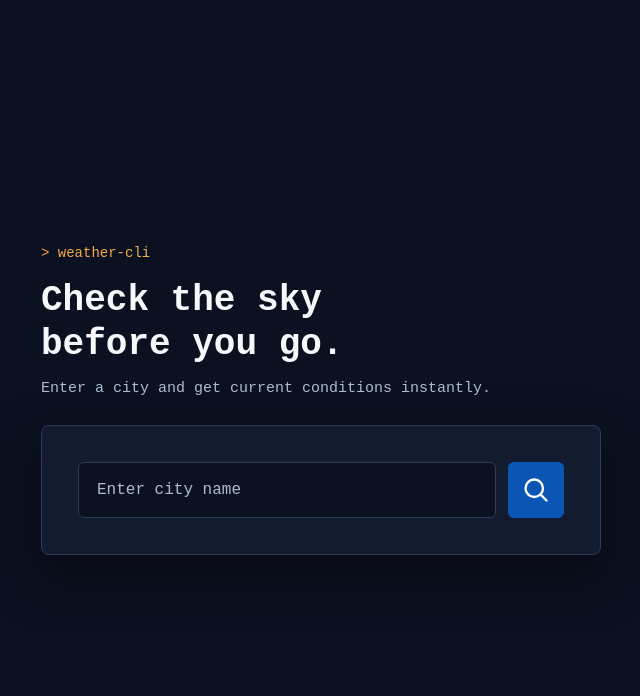
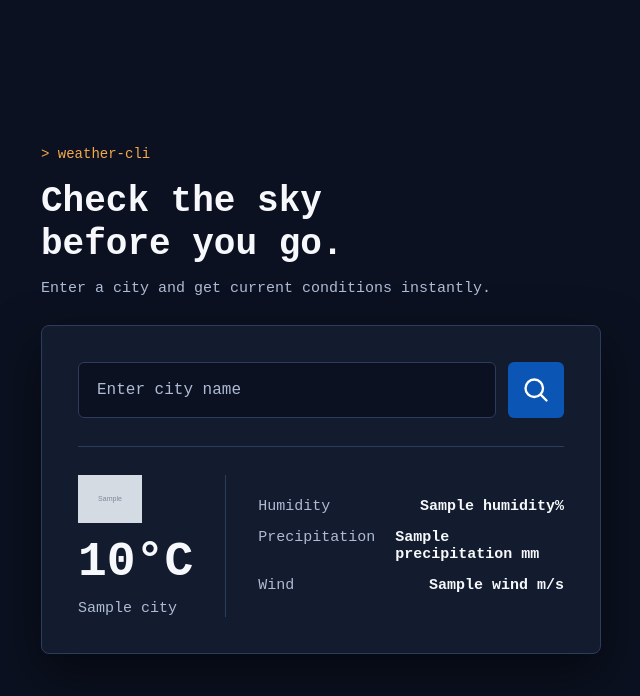
Before and after one commit to BenNguyen0204/WeatherApp, a Flask app: template templates/index.html in a window 1280 px wide. Shown: the top 696 px of the page, without its empty margins (319-959 px from the left). Run offline with Flask 3, Linux system fonts and the light colour scheme; the template is opened without the code that fills it: most values are stand-ins (such as "Sample title", 1, 10 or a date in 2020); grey boxes marked "Sample" are stand-in pictures.

Commit message:
Version 2

```diff
--- a/backend/app.py
+++ b/backend/app.py
@@ -19,6 +19,7 @@ def index():
         location = request.form.get("location", "").strip()
         if not location:
             return render_template("index.html", error="Enter a city name.")
+
         try:
             data = get_weather(location)
         except CityNotFoundError:
@@ -38,8 +39,7 @@ def index():
             "icon_url": get_icon_url(data),
         }
 
-        return render_template("weather.html", weather=weather_info)
-
+        return render_template("index.html", weather=weather_info)
 
 if __name__ == "__main__":
     app.run(host="0.0.0.0", debug=True)
--- a/static/style.css
+++ b/static/style.css
@@ -115,12 +115,9 @@ body {
 .weather {
     display: flex;
     gap: 32px;
-    width: 100%;
-    border-radius: 8px;
-    background: var(--panel);
-    border: 1px solid var(--panel-edge);
-    padding: 36px;
-    box-shadow: 0 20px 50px rgba(0, 0, 0, 0.5);
+    margin-top: 28px;
+    padding-top: 28px;
+    border-top: 1px solid var(--panel-edge);
 }
 
 .overview {
@@ -168,18 +165,3 @@ body {
     color: var(--text);
     font-weight: 700;
 }
-
-.back {
-    margin-top: 20px;
-    text-align: center;
-}
-
-.back a {
-    font-size: 14px;
-    color: var(--accent);
-    text-decoration: none;
-}
-
-.back a:hover {
-    text-decoration: underline;
-}
--- a/templates/index.html
+++ b/templates/index.html
@@ -8,9 +8,29 @@
 
     <div class="search">
         <form method="POST" action="{{ url_for('index') }}">
-            <input type="text" name="location" placeholder="Enter city name" spellcheck="false">
+            <input type="text" name="location" placeholder="Enter city name" spellcheck="false" value="{{ request.form.get('location', '') }}">
             <input type="image" src="{{ url_for('static', filename='img/search.svg') }}" alt="Search">
         </form>
+
+        {% if error %}
+        <p class="error">{{ error }}</p>
+        {% endif %}
+
+        {% if weather %}
+        <div class="weather">
+            <div class="overview">
+                <img src="{{ weather.icon_url }}" class="weather-icon" alt="{{ weather.description }}">
+                <h1 class="temp">{{ weather.temp }}&deg;C</h1>
+                <h2 class="city">{{ weather.city }}</h2>
+            </div>
+
+            <div class="details">
+                <p class="humidity" data-value="{{ weather.humidity }}%">Humidity</p>
+                <p class="precipitation" data-value="{{ weather.precipitation }} mm">Precipitation</p>
+                <p class="wind" data-value="{{ weather.wind }} m/s">Wind</p>
+            </div>
+        </div>
+        {% endif %}
     </div>
 </div>
 {% endblock %}
```
Also changed, not shown: templates/weather.html (deleted, +0 -21 lines).
